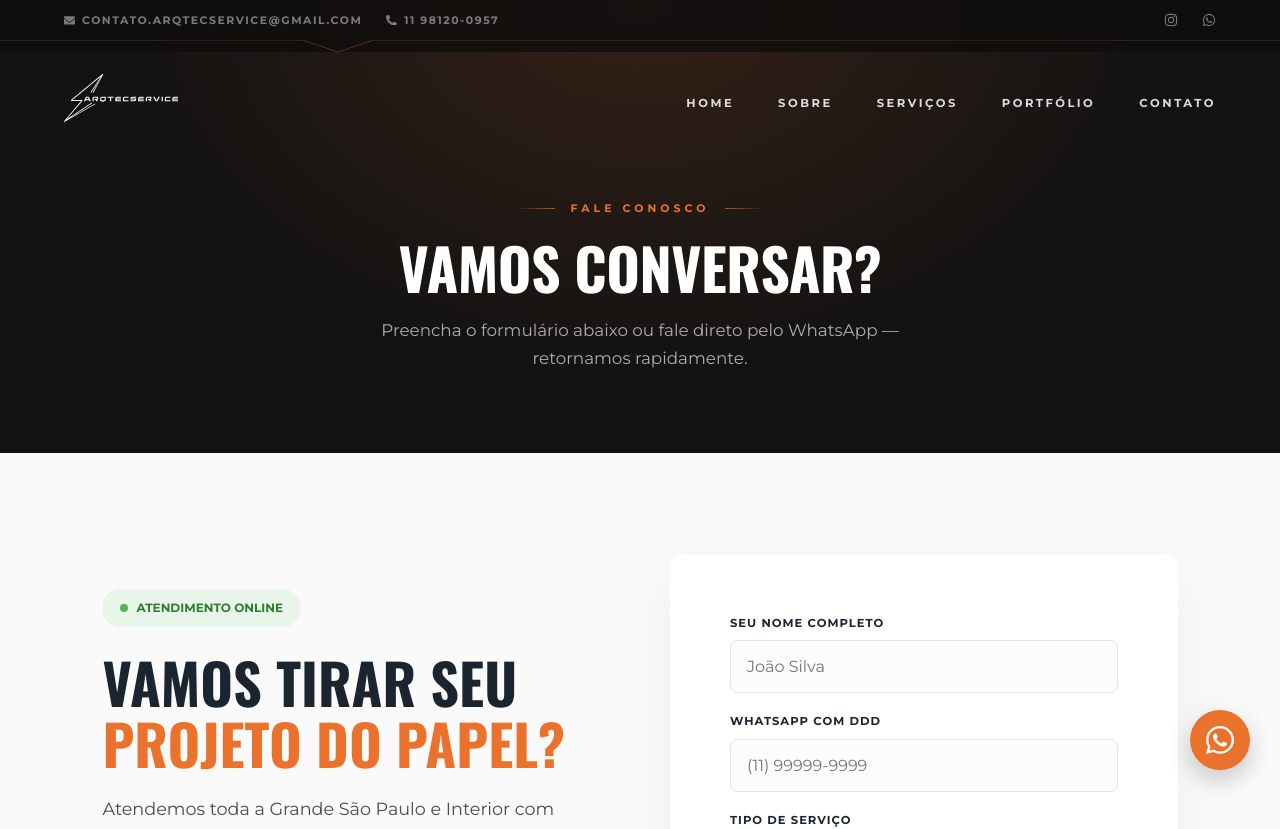
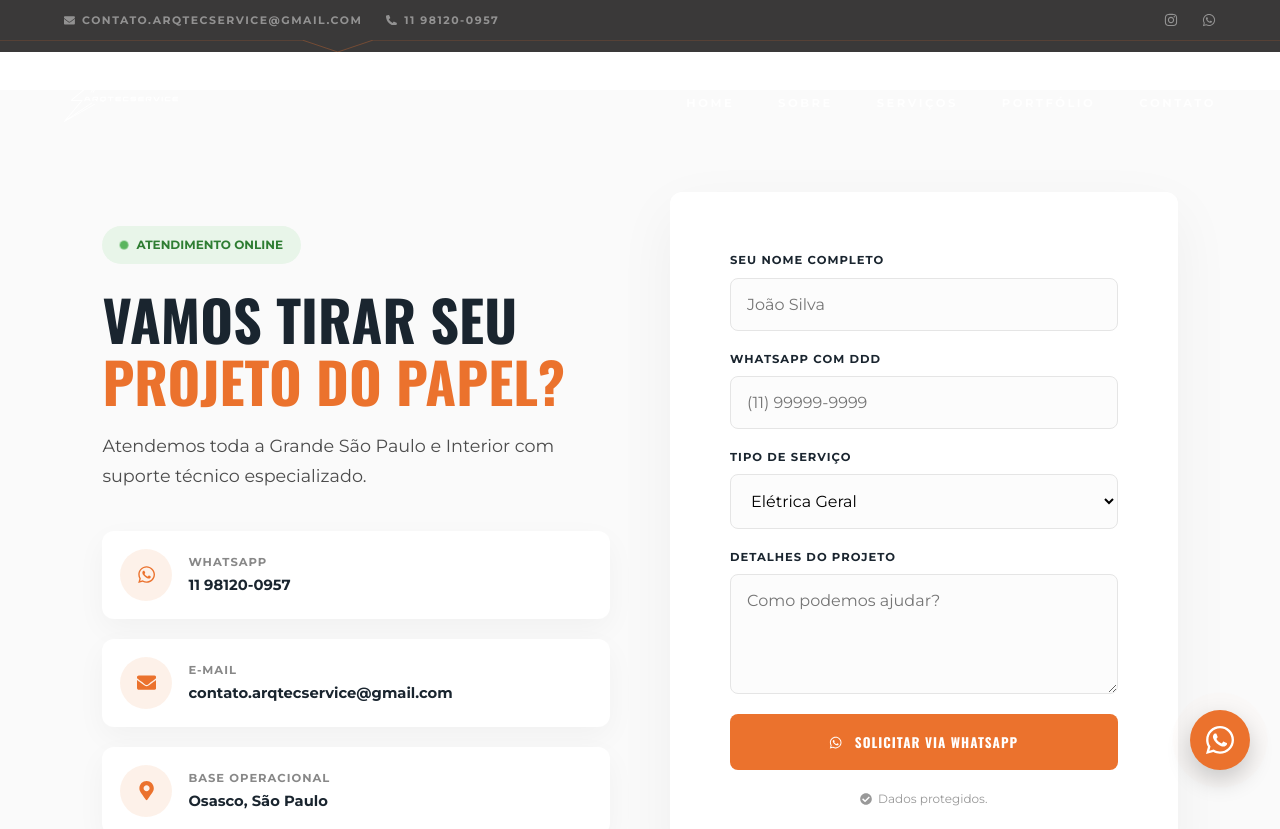
Before and after one commit to matheusedivaldo/arqtecservice, a React (Vite) app: page /contato in a window 1280 px wide. Shown: the top 829 px of the page. Built offline with nearby package versions, Linux system fonts and the light colour scheme.

Commit message:
Remove PageBanner component and associated styles; add spacer styles for improved layout in multiple pages

```diff
--- a/src/components/PageBanner/PageBanner.jsx
+++ /dev/null
@@ -1,22 +0,0 @@
-import React from 'react';
-import styles from './PageBanner.module.css';
-
-const PageBanner = ({ eyebrow, title, subtitle }) => {
-    return (
-        <section className={styles.banner}>
-            <div className={styles.container}>
-                {eyebrow && (
-                    <div className={styles.badgeWrap}>
-                        <span className={styles.badgeLine} />
-                        <span className={styles.badge}>{eyebrow}</span>
-                        <span className={styles.badgeLine} />
-                    </div>
-                )}
-                <h1 className={styles.title}>{title}</h1>
-                {subtitle && <p className={styles.subtitle}>{subtitle}</p>}
-            </div>
-        </section>
-    );
-};
-
-export default PageBanner;
--- a/src/components/PageBanner/PageBanner.module.css
+++ /dev/null
@@ -1,85 +0,0 @@
-.banner {
-  background-color: var(--color-dark);
-  padding: 200px 0 80px;
-  text-align: center;
-  position: relative;
-  overflow: hidden;
-}
-
-.banner::before {
-  content: "";
-  position: absolute;
-  inset: 0;
-  background: radial-gradient(
-    ellipse at 50% 0%,
-    rgba(235, 114, 45, 0.16) 0%,
-    rgba(0, 0, 0, 0) 60%
-  );
-  pointer-events: none;
-}
-
-.container {
-  position: relative;
-  max-width: 900px;
-  margin: 0 auto;
-  padding: 0 24px;
-}
-
-.badgeWrap {
-  display: flex;
-  align-items: center;
-  justify-content: center;
-  gap: 16px;
-  margin-bottom: 20px;
-}
-
-.badgeLine {
-  display: block;
-  width: 40px;
-  height: 1px;
-  background: linear-gradient(90deg, transparent, rgba(235, 114, 45, 0.7));
-}
-
-.badgeWrap .badgeLine:last-child {
-  background: linear-gradient(90deg, rgba(235, 114, 45, 0.7), transparent);
-}
-
-.badge {
-  color: var(--color-primary);
-  text-transform: uppercase;
-  letter-spacing: 4px;
-  font-size: 0.68rem;
-  font-weight: 700;
-  white-space: nowrap;
-}
-
-.title {
-  font-family: var(--font-secondary);
-  color: #fff;
-  font-size: clamp(2.2rem, 5vw, 3.6rem);
-  text-transform: uppercase;
-  font-weight: 700;
-  line-height: 1.1;
-  letter-spacing: -0.5px;
-  margin-bottom: 16px;
-}
-
-.subtitle {
-  color: rgba(255, 255, 255, 0.65);
-  font-size: clamp(0.9rem, 2vw, 1.05rem);
-  line-height: 1.7;
-  max-width: 600px;
-  margin: 0 auto;
-}
-
-@media (max-width: 900px) {
-  .banner {
-    padding: 150px 0 60px;
-  }
-}
-
-@media (max-width: 600px) {
-  .banner {
-    padding: 130px 0 50px;
-  }
-}
--- a/src/pages/Contato.jsx
+++ b/src/pages/Contato.jsx
@@ -1,7 +1,7 @@
 import React from 'react';
-import PageBanner from '../components/PageBanner/PageBanner';
 import Contact from '../components/Contact/Contact';
 import usePageMeta from '../hooks/usePageMeta';
+import styles from './pageSpacer.module.css';
 
 const Contato = () => {
     usePageMeta({
@@ -12,14 +12,9 @@ const Contato = () => {
     });
 
     return (
-        <>
-            <PageBanner
-                eyebrow="Fale Conosco"
-                title="Vamos Conversar?"
-                subtitle="Preencha o formulário abaixo ou fale direto pelo WhatsApp — retornamos rapidamente."
-            />
+        <div className={styles.spacer}>
             <Contact />
-        </>
+        </div>
     );
 };
 
--- a/src/pages/Galeria.jsx
+++ b/src/pages/Galeria.jsx
@@ -1,7 +1,7 @@
 import React from 'react';
-import PageBanner from '../components/PageBanner/PageBanner';
 import Gallery from '../components/Gallery/Gallery';
 import usePageMeta from '../hooks/usePageMeta';
+import styles from './pageSpacer.module.css';
 
 const Galeria = () => {
     usePageMeta({
@@ -12,14 +12,9 @@ const Galeria = () => {
     });
 
     return (
-        <>
-            <PageBanner
-                eyebrow="Projetos Realizados"
-                title="Nosso Portfólio"
-                subtitle="Projetos reais executados em indústrias, comércios e obras civis na Grande São Paulo."
-            />
+        <div className={styles.spacer}>
             <Gallery />
-        </>
+        </div>
     );
 };
 
--- a/src/pages/Servicos.jsx
+++ b/src/pages/Servicos.jsx
@@ -1,7 +1,7 @@
 import React from 'react';
-import PageBanner from '../components/PageBanner/PageBanner';
 import Solutions from '../components/Solutions/Solutions';
 import usePageMeta from '../hooks/usePageMeta';
+import styles from './pageSpacer.module.css';
 
 const Servicos = () => {
     usePageMeta({
@@ -12,14 +12,9 @@ const Servicos = () => {
     });
 
     return (
-        <>
-            <PageBanner
-                eyebrow="O Que Fazemos"
-                title="Nossos Serviços"
-                subtitle="Soluções completas em engenharia elétrica, automação e infraestrutura para indústria e construção civil."
-            />
+        <div className={styles.spacer}>
             <Solutions />
-        </>
+        </div>
     );
 };
 
--- a/src/pages/Sobre.jsx
+++ b/src/pages/Sobre.jsx
@@ -1,7 +1,7 @@
 import React from 'react';
-import PageBanner from '../components/PageBanner/PageBanner';
 import About from '../components/About/About';
 import usePageMeta from '../hooks/usePageMeta';
+import styles from './pageSpacer.module.css';
 
 const Sobre = () => {
     usePageMeta({
@@ -12,14 +12,9 @@ const Sobre = () => {
     });
 
     return (
-        <>
-            <PageBanner
-                eyebrow="Quem Somos"
-                title="Sobre a Arqtecservice"
-                subtitle="Engenharia que une rigidez técnica industrial à dinâmica da construção civil."
-            />
+        <div className={styles.spacer}>
             <About />
-        </>
+        </div>
     );
 };
 
--- /dev/null
+++ b/src/pages/pageSpacer.module.css
@@ -0,0 +1,9 @@
+.spacer {
+  padding-top: 40px;
+}
+
+@media (min-width: 901px) {
+  .spacer {
+    padding-top: 90px;
+  }
+}
```
